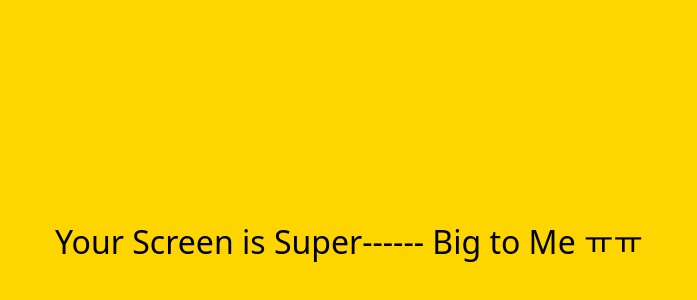
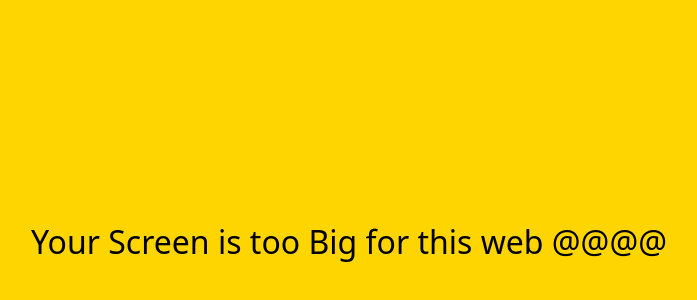
Before and after one commit to jartisthong/kakaoClone2, a plain HTML site: page index.html in a window 1280 px wide. Shown: the part 158-458 px from the top of the page, without its empty margins (291-988 px from the left). Drawn offline with Linux system fonts and the light colour scheme.

Commit message:
Update index.html

```diff
--- a/index.html
+++ b/index.html
@@ -32,7 +32,7 @@
         <a href="#">Find Kakao Account or Password</a>
     </form>
     <div id="no-moblie">
-        <span>Your Screen is Super------ Big to Me ㅠㅠ</span>
+        <span>Your Screen is too Big for this web @@@@ </span>
     </div>
     <script src="https://kit.fontawesome.com/ccbd1847cd.js" crossorigin="anonymous"></script>
 </body>
```
